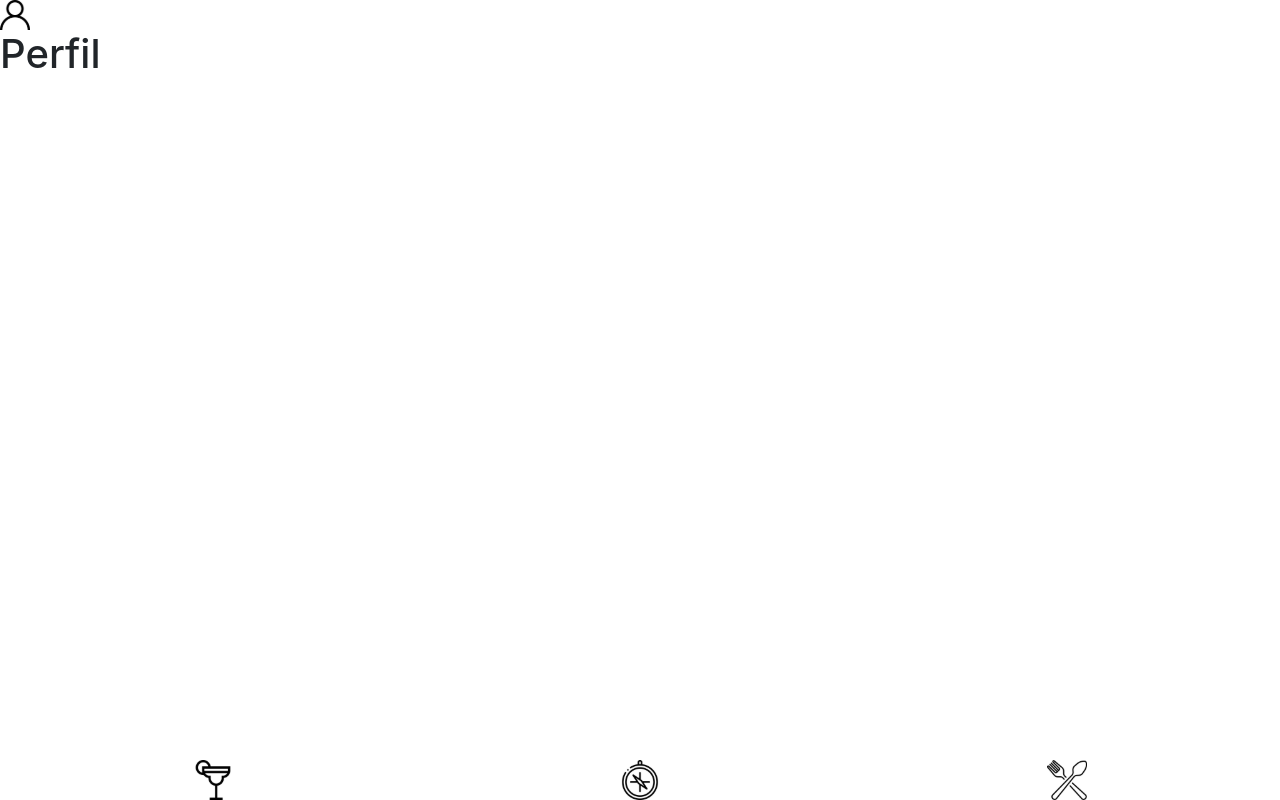
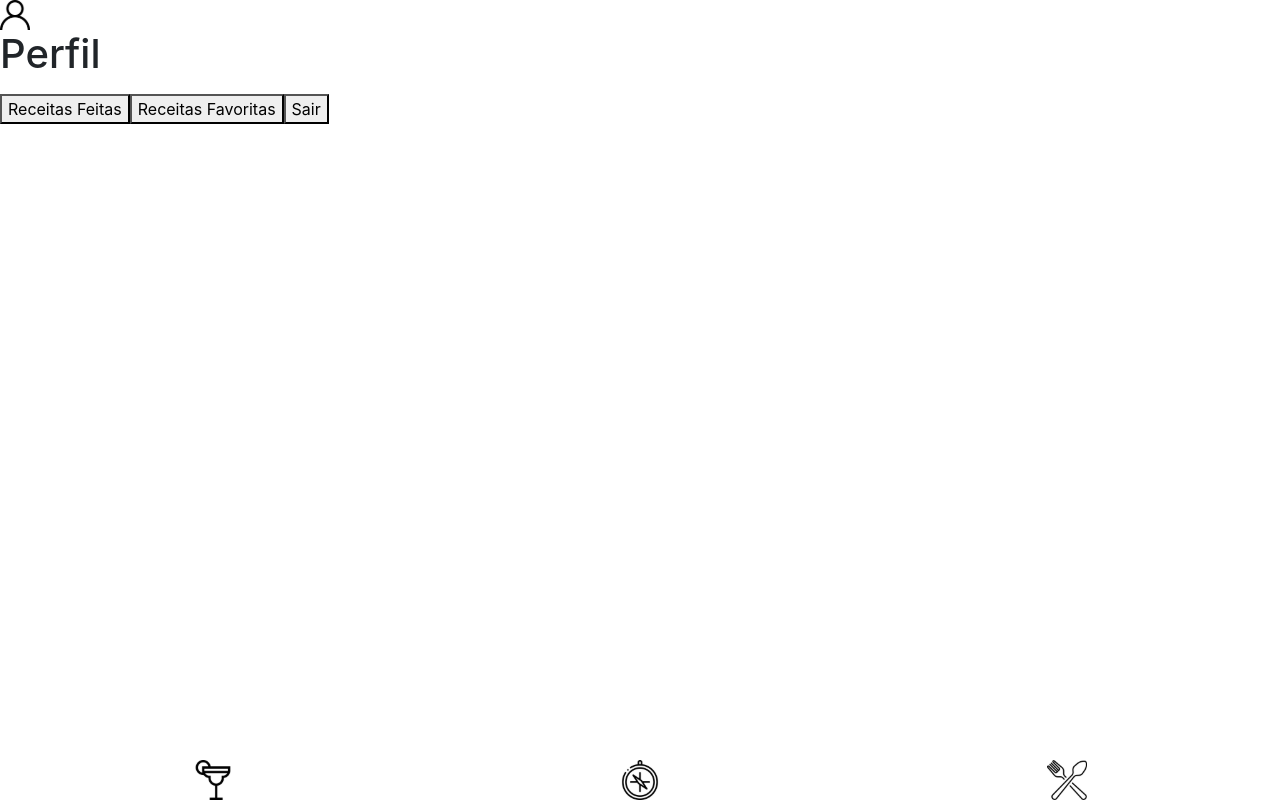
Before and after one commit to zLibrian/frontend-online-store, a React (Create React App) app: page /perfil in a window 1280 px wide. Built offline with nearby package versions, Linux system fonts and the light colour scheme; no server answers.

Commit message:
tela de perfil feita req 82-87

```diff
--- a/src/pages/Login.js
+++ b/src/pages/Login.js
@@ -10,10 +10,10 @@ export default function Login({ history }) {
   }
 
   function handleClick() {
-    const userEmail = { email: login.email };
+    const userEmail = login.email;
     localStorage.setItem('mealsToken', '1');
     localStorage.setItem('cocktailsToken', '1');
-    localStorage.setItem('user', JSON.stringify(userEmail));
+    localStorage.setItem('user', userEmail);
     history.push('/comidas');
   }
   console.log(history);
--- a/src/pages/Perfil.js
+++ b/src/pages/Perfil.js
@@ -1,11 +1,46 @@
 import React from 'react';
+import { Link } from 'react-router-dom';
 import Footer from '../components/Footer';
 import Header from '../components/Header';
 
 export default function Perfil() {
+  function getEmailLocalStorage() {
+    const email = localStorage.getItem('user');
+    return email;
+  }
+
+  function handleClick() {
+    localStorage.clear();
+  }
   return (
     <div>
       <Header title="Perfil" />
+      <p data-testid="profile-email">{getEmailLocalStorage()}</p>
+      <Link to="/receitas-feitas">
+        <button
+          type="button"
+          data-testid="profile-done-btn"
+        >
+          Receitas Feitas
+        </button>
+      </Link>
+      <Link to="/receitas-favoritas">
+        <button
+          type="button"
+          data-testid="profile-favorite-btn"
+        >
+          Receitas Favoritas
+        </button>
+      </Link>
+      <Link to="/">
+        <button
+          type="button"
+          data-testid="profile-logout-btn"
+          onClick={ handleClick }
+        >
+          Sair
+        </button>
+      </Link>
       <Footer />
     </div>
   );
```
